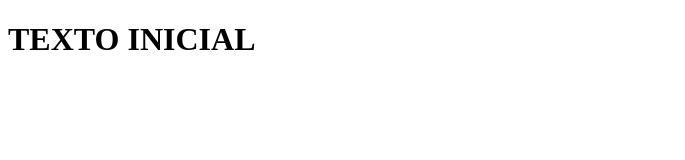
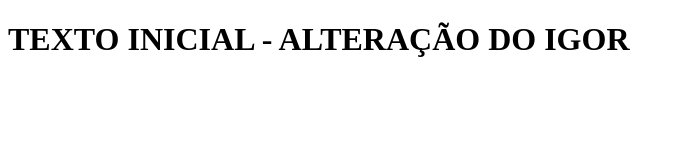
Before and after one commit to JOSE2803/teste, a plain HTML site: page index.html in a window 1280 px wide. Shown: the whole page, without its empty margins (0-685 px from the left). Drawn offline with Linux system fonts and the light colour scheme.

Commit message:
Alteração do Igor

```diff
--- a/index.html
+++ b/index.html
@@ -6,6 +6,6 @@
     <title>Document</title>
 </head>
 <body>
-    <h1>TEXTO INICIAL</h1>
+    <h1>TEXTO INICIAL - ALTERAÇÃO DO IGOR</h1>
 </body>
 </html>
```
